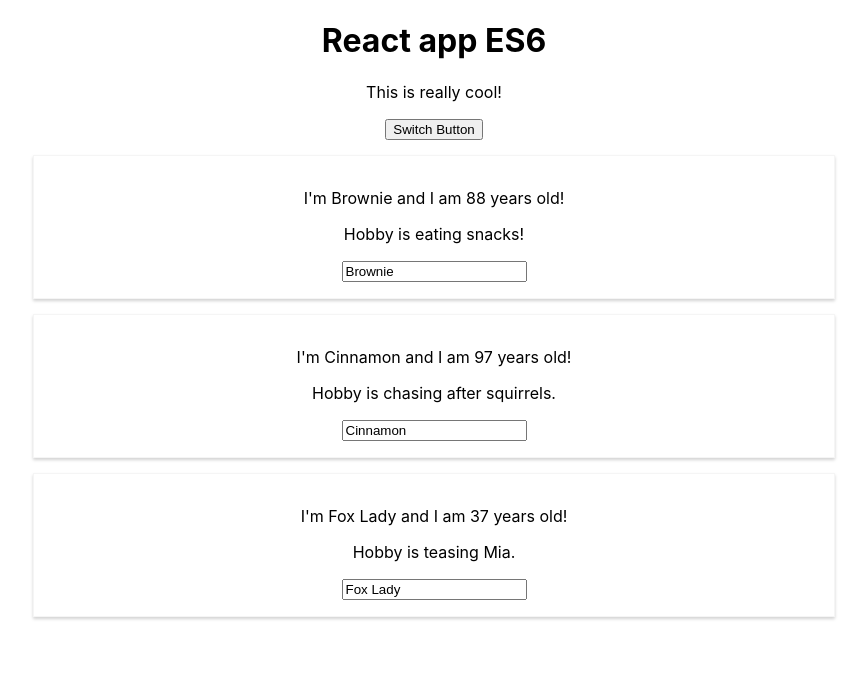
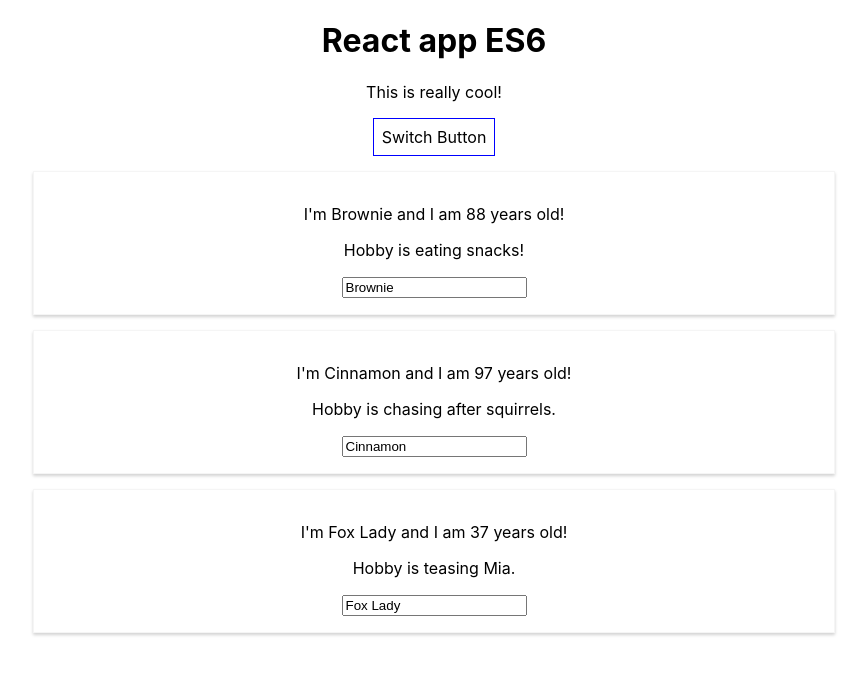
Before and after one commit to rmpalgo/react-js-practice, a React (Create React App) app: page / in a window 1280 px wide. Shown: the top 674 px of the page, without its empty margins (206-1073 px from the left). Built offline with nearby package versions, Linux system fonts and the light colour scheme.

Commit message:
Feat: example of inline styling but have constraints.

```diff
--- a/src/App.js
+++ b/src/App.js
@@ -36,15 +36,27 @@ class App extends Component {
     }
 
     render() {
+
+        const style = {
+            backgroundColor: 'white',
+            font: 'inherit',
+            border: '1px solid blue',
+            padding: '8px',
+            cursor: 'pointer'
+        };
+
         return (
             //JSX
             <div className="App">
                 <div>
                     <h1>React app ES6</h1>
                     <p>This is really cool!</p>
-                    <button onClick={ () =>
+                    <button
+                        style={style}
+                        onClick={ () =>
                         //inefficient at passing methods
-                        this.switchNameHandler('Mia')}>Switch Button</button>
+                        this.switchNameHandler('Mia')}
+                        >Switch Button</button>
                     <Person
                         name={this.state.persons[0].name}
                         breed={this.state.persons[0].breed}>Hobby is eating snacks!</Person>
```
